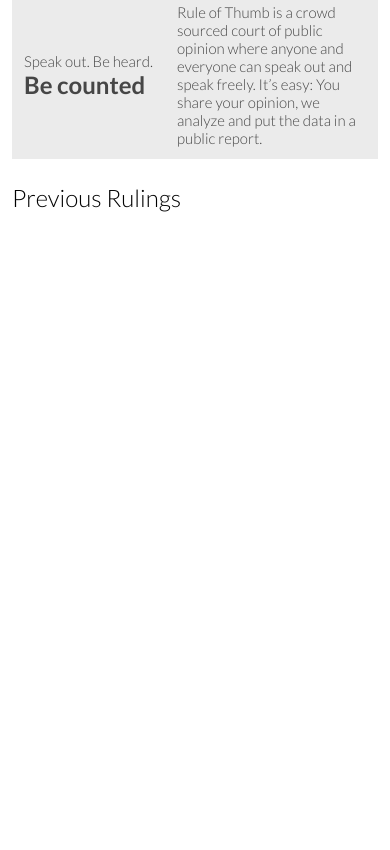
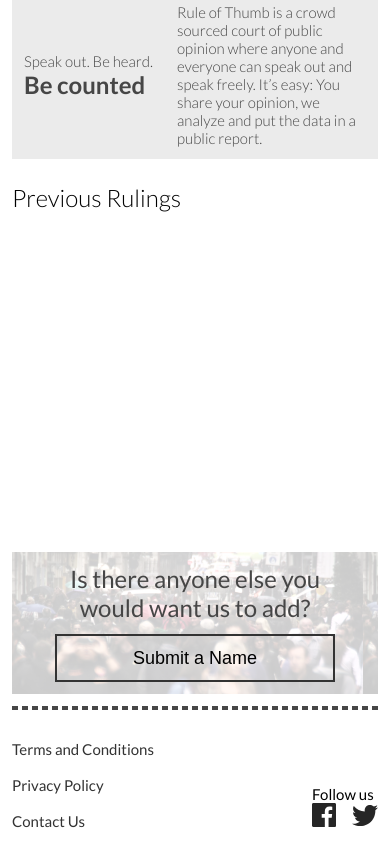
Before and after one commit to Willdrg/fed-test-main, a plain HTML site: page index.html in a window 390 px wide. Shown: the part 443-1293 px from the top of the page. Before the commit the page ends 844 px from the top, so only its background shows below. Drawn offline with Linux system fonts and the light colour scheme.

Commit message:
Footer done
Finished the footer for the mobile version

```diff
--- a/css/main.css
+++ b/css/main.css
@@ -55,7 +55,7 @@
     height: 20px;
 }
 .header_container {
-    background: rgba(0, 0, 0, 0.4);
+    background: var(--color-dark-background);
     height: 292px;
     width: 204px;
     margin-left: 12px;
@@ -112,7 +112,7 @@
     bottom: 0;
 }
 .header_container_closing {
-    background: rgba(0, 0, 0, 0.4);
+    background: var(--color-dark-background);
     text-align: right;
     padding-right: 5px;
     padding-top: 12px;
@@ -123,7 +123,7 @@
     font-weight: 300;
 }
 .header_container_days {
-    background: rgba(255, 255, 255, 0.4);
+    background: var(--color-light-background);
     width: 375px;
     padding-top: 7px;
     padding-left: 12px;
@@ -136,18 +136,18 @@
     align-items: center;
     margin: 12px;
     margin-bottom: 0;
-    background-color: #EBEBEB;
+    background-color: var(--color-light-gray);
     display: flex;
     justify-content: space-between;
     padding: 12px;
 }
 .speak_container_beHeard {
-    color: #464646;
+    color: var(--color-dark-gray);
     font-weight: 300;
     font-size: 1.25rem;
 }
 .speak_container_beCounted {
-    color: #464646;
+    color: var(--color-dark-gray);
     font-size: 2rem;
     font-weight: 700;
 }
@@ -155,7 +155,7 @@
     width: 189px;
 }
 .description_container_mission p {
-    color: #464646;
+    color: var(--color-dark-gray);
     font-weight: 300;
     font-size: 1.25rem;
 }
@@ -166,16 +166,17 @@
     font-weight: 300;
     font-size: 2rem;
     padding-left: 12px;
+    padding-bottom: 24px;
 }
 .cards_container {
-    padding-left: 12px;
     width: 100%;
+    height: 316px;
     display: flex;
     overflow-x: scroll;
     overscroll-behavior-x: contain;
     scroll-snap-type: x proximity;
-    gap: 40px;
-    padding: 0 44px;
+    gap: 12px;
+    padding: 0 12px;
 }
 .card {
     width: 300px;
@@ -230,7 +231,7 @@
     gap: 12px;
 }
 .voteNow_button {
-    background: rgba(0, 0, 0, 0.6);
+    background: var(--color-darker-background);
     text-align: center;
     width: 107px;
     height: 38px;
@@ -261,3 +262,51 @@
     text-align: right;
     padding: 7px 6px 0 0;
 }
+.suggestions_container {
+    margin: 0 12px;
+    background-image: url(../assets/img/Rectangle.png);
+    display: flex;
+    flex-direction: column;
+    text-align: center;
+    align-items: center;
+    padding: 12px 0;
+}
+.suggestions_text {
+    width: 312px;
+    font-weight: 400;
+    font-size: 2rem;
+    color: var(--color-dark-gray);
+    text-align: center;
+}
+.submit_button {
+    margin-top: 12px;
+    width: 280px;
+    height: 48px;
+    padding: 0 13px;
+    font-size: 1.5rem;
+    background: border-box;
+    border: 2px solid var(--color-darker-gray);
+}
+.line {
+    height: 1px;
+    border: 2px dashed var(--color-dark-gray);
+    margin: 12px;
+}
+.footer {
+    display: flex;
+    align-items: flex-end;
+    justify-content: space-between;
+    margin: 0 12px;
+    padding-bottom: 20px;
+    font-size: 1.25rem;
+}
+.footer_info_list {
+    list-style: none;
+}
+.info_listItem {
+    padding-top: 18px;
+    color: var(--color-darker-gray);
+}
+.twitter_logo {
+    margin-left: 13px;
+}
--- a/index.html
+++ b/index.html
@@ -51,5 +51,26 @@
         <p>Previous Rulings</p>
     </div>
     <div class="cards_container" id="container"></div>
+    <div class="suggestions_container">
+        <p class="suggestions_text">Is there anyone else you would want us to add?</p>
+        <button class="submit_button">Submit a Name</button>
+    </div>
+    <div class="line"></div>
+    <div class="footer">
+        <div class="footer_info">
+            <ul class="footer_info_list">
+                <li class="info_listItem">Terms and Conditions</li>
+                <li class="info_listItem">Privacy Policy</li>
+                <li class="info_listItem">Contact Us</li>
+            </ul>
+        </div>
+        <div class="footer_media">
+            <p>Follow us</p>
+            <div class="social_media">
+                <img src="./assets/img/facebook.svg" alt="facebook">
+                <img class="twitter_logo" src="./assets/img/twitter.svg" alt="twitter">
+            </div>
+        </div>
+    </div>
 </body>
 </html>
```
Also changed, not shown: assets/img/Rectangle.png (added).
